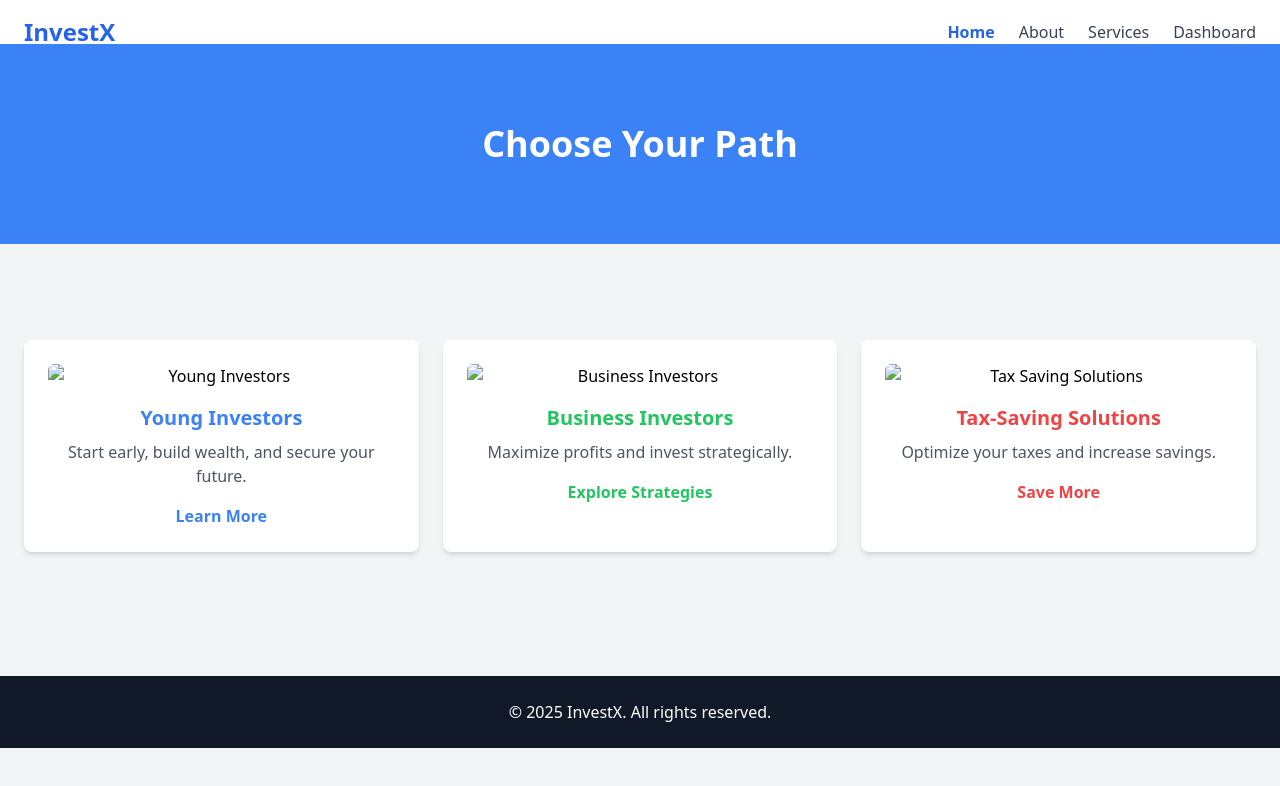
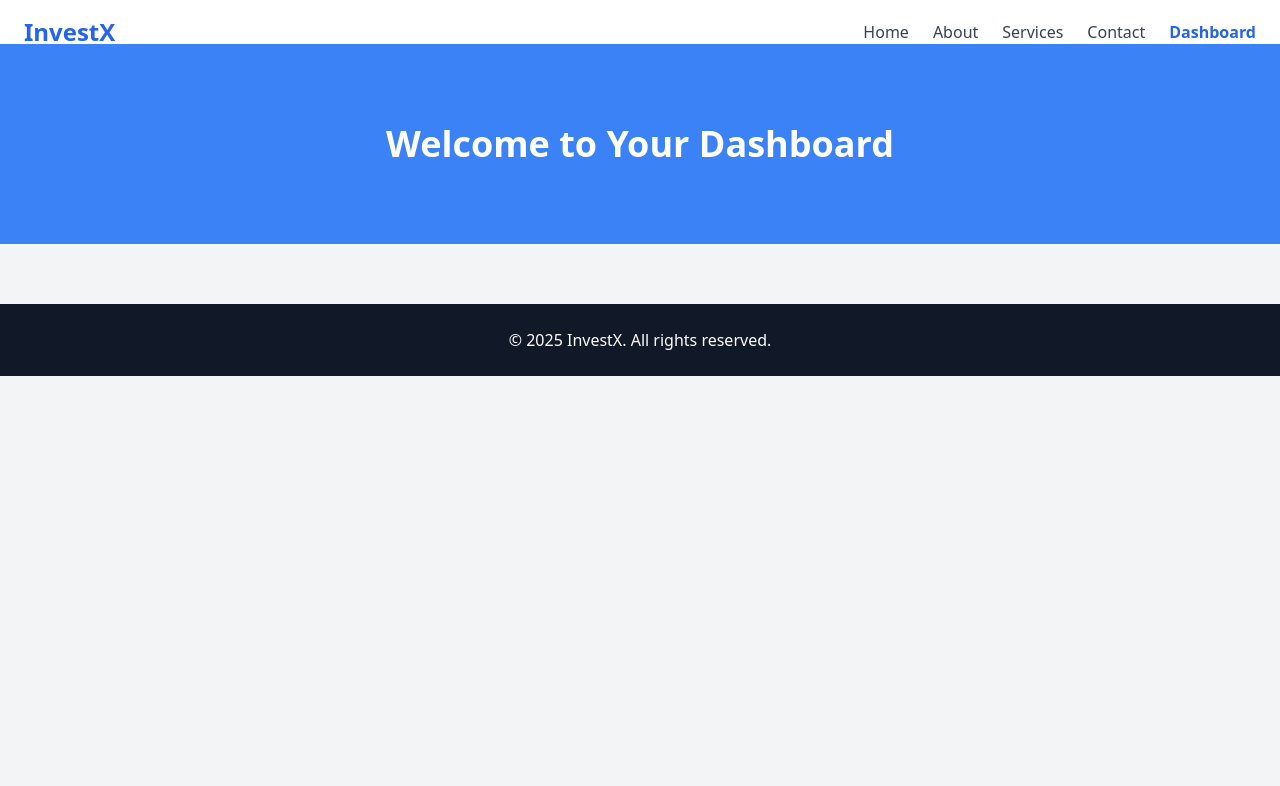
Before and after one commit to InvesttXfinance/InvestX, a plain HTML site: page home.html in a window 1280 px wide. Drawn offline with nearby package versions, Linux system fonts and the light colour scheme.

Commit message:
Update home.html

```diff
--- a/home.html
+++ b/home.html
@@ -3,13 +3,13 @@
 <head>
     <meta charset="UTF-8">
     <meta name="viewport" content="width=device-width, initial-scale=1.0">
-    <title>InvestX - Home</title>
+    <title>InvestX - Dashboard</title>
     <script src="https://cdn.tailwindcss.com"></script>
     <script src="https://cdnjs.cloudflare.com/ajax/libs/gsap/3.12.2/gsap.min.js"></script>
     <style>
         .active {
             font-weight: bold;
-            color: #2563EB; /* Blue color */
+            color: #2563EB;
         }
     </style>
 </head>
@@ -19,41 +19,18 @@
         <h1 class="text-2xl font-bold text-blue-600">InvestX</h1>
         <nav>
             <ul class="flex space-x-6">
-                <li><a href="home.html" class="active">Home</a></li>
+                <li><a href="home.html" class="text-gray-700 hover:text-blue-500">Home</a></li>
                 <li><a href="about.html" class="text-gray-700 hover:text-blue-500">About</a></li>
                 <li><a href="services.html" class="text-gray-700 hover:text-blue-500">Services</a></li>
-                <li><a href="index.html" class="text-gray-700 hover:text-blue-500">Dashboard</a></li>
+                <li><a href="contact.html" class="text-gray-700 hover:text-blue-500">Contact</a></li>
+                <li><a href="index.html" class="active">Dashboard</a></li>
             </ul>
         </nav>
     </header>
 
-    <!-- Hero Section -->
-    <section class="text-center py-20 bg-blue-500 text-white opacity-0" id="hero">
-        <h2 class="text-4xl font-bold">Choose Your Path</h2>
-    </section>
-
-    <!-- Paths Section -->
-    <section class="py-16 px-6 text-center opacity-0" id="paths">
-        <div class="grid grid-cols-1 md:grid-cols-3 gap-6 mt-8">
-            <div class="p-6 bg-white rounded-lg shadow-md">
-                <img src="young-investors.jpg" alt="Young Investors" class="w-full rounded-md mb-4">
-                <h4 class="text-xl font-bold text-blue-500">Young Investors</h4>
-                <p class="text-gray-600 mt-2">Start early, build wealth, and secure your future.</p>
-                <a href="#" class="text-blue-500 font-bold mt-4 block">Learn More</a>
-            </div>
-            <div class="p-6 bg-white rounded-lg shadow-md">
-                <img src="business-investors.jpg" alt="Business Investors" class="w-full rounded-md mb-4">
-                <h4 class="text-xl font-bold text-green-500">Business Investors</h4>
-                <p class="text-gray-600 mt-2">Maximize profits and invest strategically.</p>
-                <a href="#" class="text-green-500 font-bold mt-4 block">Explore Strategies</a>
-            </div>
-            <div class="p-6 bg-white rounded-lg shadow-md">
-                <img src="tax-saving.jpg" alt="Tax Saving Solutions" class="w-full rounded-md mb-4">
-                <h4 class="text-xl font-bold text-red-500">Tax-Saving Solutions</h4>
-                <p class="text-gray-600 mt-2">Optimize your taxes and increase savings.</p>
-                <a href="#" class="text-red-500 font-bold mt-4 block">Save More</a>
-            </div>
-        </div>
+    <!-- Dashboard Content -->
+    <section class="text-center py-20 bg-blue-500 text-white opacity-0" id="dashboard">
+        <h2 class="text-4xl font-bold">Welcome to Your Dashboard</h2>
     </section>
 
     <!-- Footer -->
@@ -62,8 +39,7 @@
     </footer>
 
     <script>
-        gsap.to("#hero", {opacity: 1, duration: 1, y: -20, ease: "power2.out"});
-        gsap.to("#paths", {opacity: 1, duration: 1, y: -20, ease: "power2.out", delay: 0.5});
+        gsap.to("#dashboard", {opacity: 1, duration: 1, y: -20, ease: "power2.out"});
     </script>
 </body>
 </html>
```
